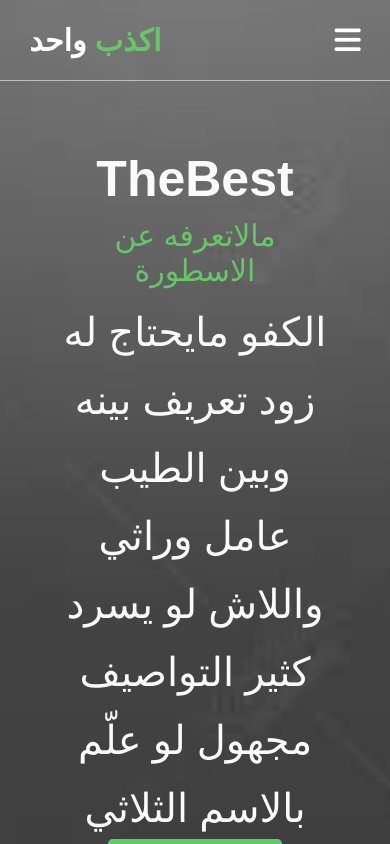
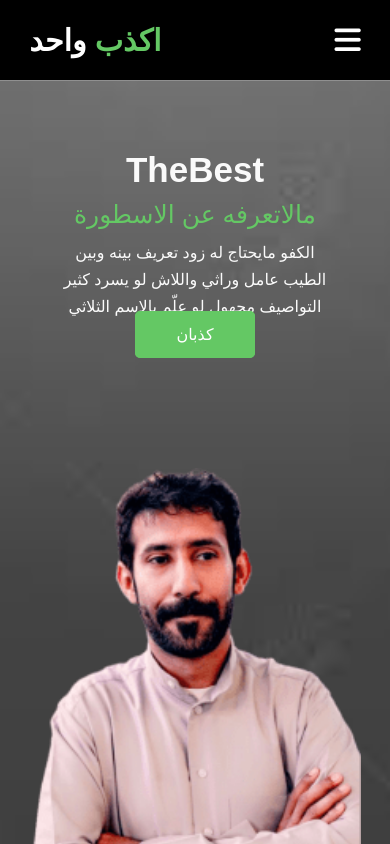
Before and after one commit to TrrOy7/ali, a plain HTML site: page index.html in a window 390 px wide. Drawn offline with Linux system fonts and the light colour scheme.

Commit message:
style.css

```diff
--- a/css/style.css
+++ b/css/style.css
@@ -7,10 +7,12 @@
   }
   header{
     position: fixed;
+    background-color: #000;
     top: 0;
     left: 0;
     right: 0;
     border-bottom: 1px solid #fafafa93;
+    z-index: 100;
   }
   header nav{
     display: flex;
@@ -127,9 +129,9 @@
 header nav .links{
       position: absolute;
       top: 100%;
-        right: -420;
+      right: -420px;
       flex-direction: column;
-        background-color: 000;
+      background-color: #000;
       border-left: 1px solid #444444a8;
       width: 400px;
       height: 100vh;
@@ -137,11 +139,11 @@
       padding: 20px 0;
       transition: 0.3s;
 }
+.social-links{
+  display: none;
+}
 header nav .links.active{
     right: 0;
-    }
-    .social-links{
-        display: none;
 }
 #btnMenu{
   display: block;
@@ -160,26 +162,29 @@
   margin-bottom: 60px;
   text-align: center;
 }
+.qa-sec .contanier .div-img{
+  position: relative;
+  width: 50%;
+}
 .qa-sec .contanier .dev-text h1{
 font-size: 50px;
 }
 .qa-sec .contanier .dev-text span{
     font-size: 30px;
 }
-    .qa-sec .contanier .div-img{
-        position: relative;
-        width: 75%;
+.qa-sec .contanier .dev-text p{
+    font-size: 30px;
 }
 }
-@media(max-width: 370px){
+@media(max-width: 450px){
     .qa-sec .contanier .dev-text h1{
-        font-size: 100%;
+    font-size: 35px;
 }
 .qa-sec .contanier .dev-text span{
-        font-size: 100%;
+    font-size: 25px;
 }
 .qa-sec .contanier .dev-text p{
-        font-size: 100%;
+    font-size: 16px;
 }
 .qa-sec .contanier .div-img{
   width: 100%;
```
Lines whose indentation alone changed are shown as unchanged.
